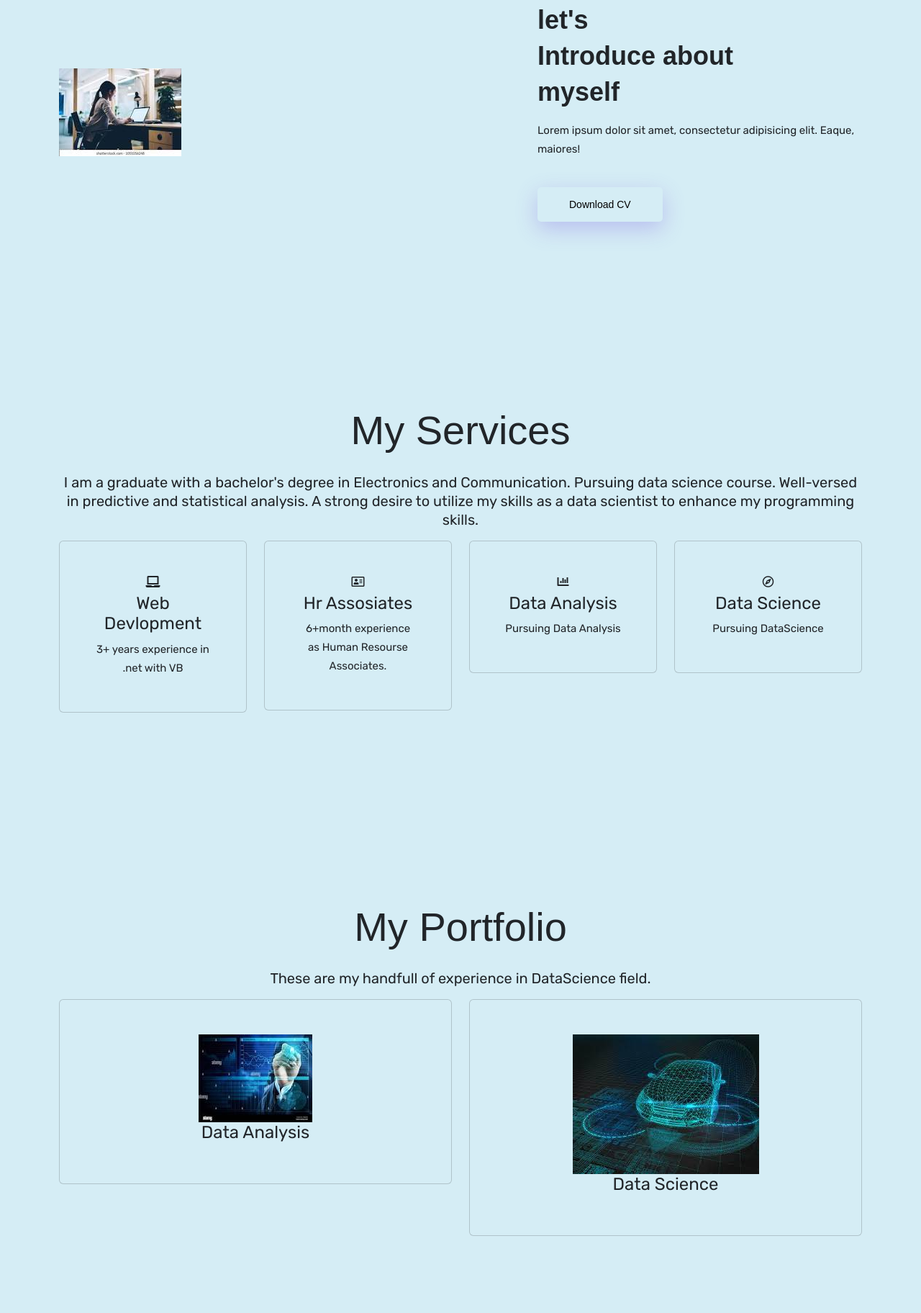
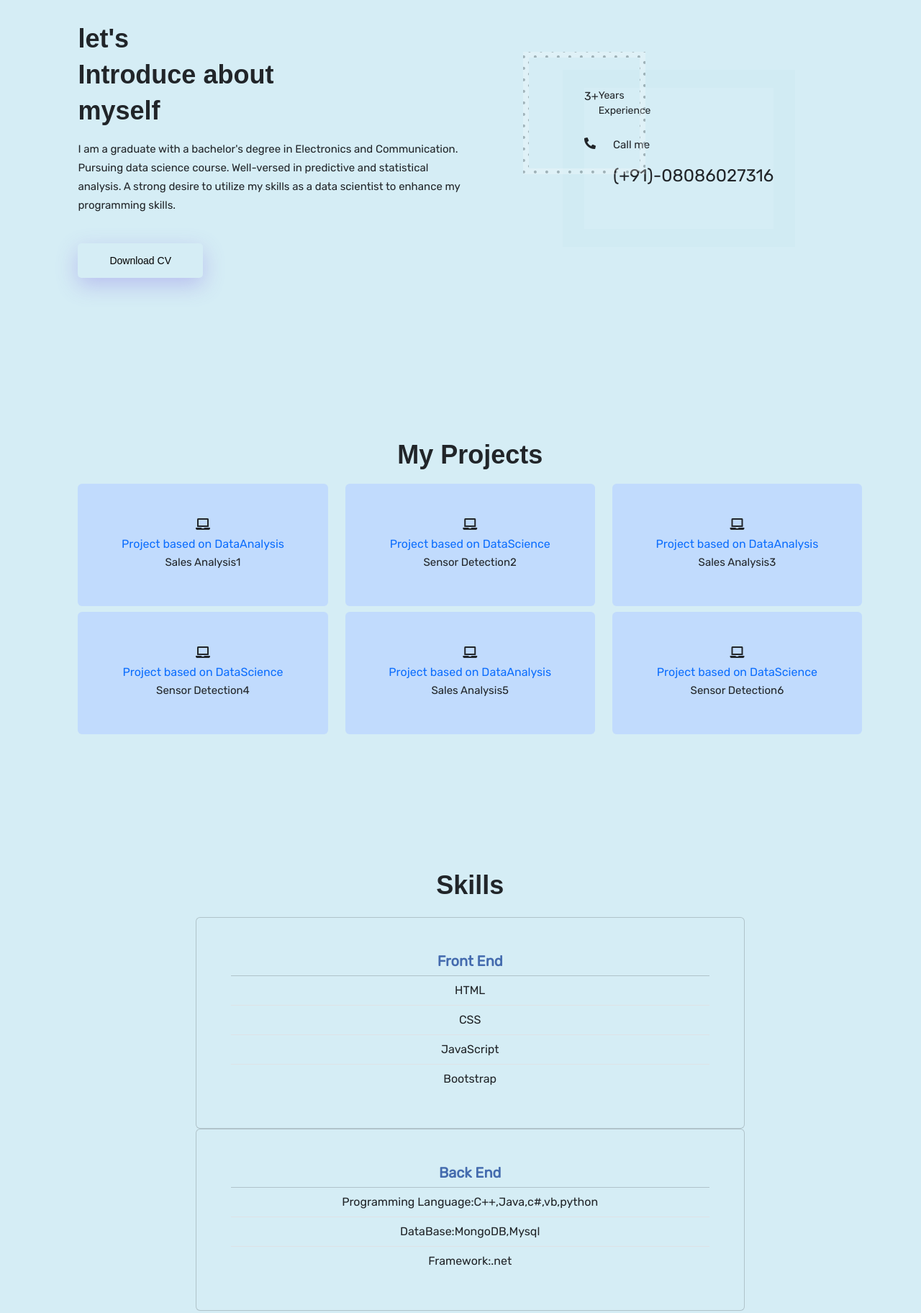
Before and after one commit to jiyamaryjoseph/WebDesigning, a plain HTML site: page Web_Design/personal/index.html in a window 1280 px wide. Shown: the part 682-2506 px from the top of the page at 72% size. Drawn offline with nearby package versions, Linux system fonts and the light colour scheme.

Commit message:
include skill par too

```diff
--- a/Web_Design/personal/index.html
+++ b/Web_Design/personal/index.html
@@ -18,7 +18,8 @@
     <nav class="navbar navbar-expand-lg bg-body-tertiary fixed-top">
       <div class="container">
               <a href="#home" class="navbar-brand"><div class="jiyaName">Jiya Mary Joseph</div></a>
-                                <button class="navbar-toggler" type="button" data-bs-toggle="collapse" data-bs-target="#navbarNav" aria-controls="navbarNav" aria-expanded="false" aria-label="Toggle navigation">
+              <button class="navbar-toggler" type="button" data-bs-toggle="collapse" data-bs-target="#navbarNav"
+                aria-controls="navbarNav" aria-expanded="false" aria-label="Toggle navigation">
                 <span class="navbar-toggler-icon"></span>
                 <!-- <i class="fas fa-stream navbar-toggler-icon"></i> -->
               </button>
@@ -34,6 +35,9 @@
               <a class="nav-link" href="#services">Services</a>
             </li>
             <li class="nav-item">
+              <a class="nav-link" href="#skills">Skills</a>
+            </li>
+            <li class="nav-item">
               <a class="nav-link" href="#portfolio">Portfolio</a>
             </li>
             <li class="nav-item">
@@ -46,7 +50,7 @@
   </header>
 
 
-  <!-- banner -->
+  <!-- home -->
 <section id="home" class="banner_wrapper">
   <div class="container">
 
@@ -75,7 +79,7 @@
             <p class="lead">Pursing DATA SCIENCE!</p>
             <div class="mt-5">
 
-                                <a href="#portfolio" class="main-btn primary-btn mt-4">Portfolio</a>
+            <a class="main-btn primary-btn mt-4">Portfolio</a>
             <a href="#portfolio" class="main-btn primary-btn mt-4"><i class="fas fa-caret-right"></i></a>
             </div>
 
@@ -90,133 +94,244 @@
   </div>
 
 </section>
+
 <!-- about -->
 <section id="about" class="about_wrapper">
 <div class="container">
   <div class="row align-items-center">
-    <div class="col-lg-7 mb-4 mb-lg-0">
+    <!-- <div class="col-lg-7 mb-4 mb-lg-0">
       <img src="images/back1.jpg" alt="about-us" class="img-fluid">
+    </div> -->
+    <div class="col-lg-6 mb-4 mb-lg-0">
+      <h3>let's<br>Introduce about<br>myself</h3>
+      <p>I am a graduate with a bachelor's degree in Electronics and Communication. Pursuing data science course. Well-versed in predictive and statistical analysis. A strong desire to utilize
+                my skills as a data scientist to enhance my programming skills.</p>
+      <!-- <a href="#"class="main-btn primary-btn mt-4">Download CV</a> -->
+      <a class="main-btn primary-btn mt-4 content-download button-main button-scheme"
+       href="/webdesign_withJSandBootStrap/personal/jiya_Resume.doc" download="proposed_file_name" >Download CV</a>
+
     </div>
-    <div class="col-lg-5 mb-4 mb-lg-0">
-      <h3>let's<br>Introduce about<br>myself</h3>
-      <p>Lorem ipsum dolor sit amet, consectetur adipisicing elit. Eaque, maiores!</p>
-      <a href="#"class="main-btn primary-btn mt-4">Download CV</a>
+    <div class="col-md-10 col-lg-5 mb-4 mb-lg-0 d-flex justify-content-end ">
+        <div class="Client-info">
+              <div class="d-flex">
+                <span class="large">3+</span>
+                <span class="small">Years<br>Experience<br></span>
+              </div>
+              <div class="call-now d-flex py-4">
+                <div>
+                  <span class="fa fa-phone-alt"></span>
+                </div>
+                <div class="ms-4">
+                  <p>Call me</p>
+                  <h5>(+91)-08086027316</h5>
+
+                </div>
+
+              </div>
+        </div>
+    </div>
+</div>
+</section>
+<!-- service -->
+
+<section id="services" class="services_wrapper">
+    <div class="container">
+
+        <div class="text-center pt-5">
+            <h3>
+                My Projects
+            </h3>
+
+                <div class="block"></div>
+        </div>
+
+
+
+       <div class="row">
+
+           <div class="col-lg-4 mb-2">
+              <div class="card text-center p-5">
+                  <i class="fas fa-laptop card-icon mb-2"></i>
+                  <a href="https://github.com/jiyamaryjoseph/PowerBI-Project2"> Project based on DataAnalysis</a>
+
+
+                  <p class="card-text">Sales Analysis1</p>
+
+              </div>
+
+            </div>
+
+
+          <div class="col-lg-4 mb-2">
+            <div class="card text-center p-5">
+                <i class="fas fa-laptop card-icon mb-2"></i>
+                <a href="https://github.com/jiyamaryjoseph/sensor-fault-detection">Project based on DataScience</a>
+
+                  <p class="card-text">Sensor Detection2</p>
 
             </div>
           </div>
 
 
-</div>
-</section>
-
-<!-- services -->
-<section id="services"class="services _wrapper">
-  <div class="container">
-
-         <div class="text-center pt-5">
-          <h2 class="display-4 pt-5">
-              My Services
-          </h2>
-              <p class="lead">
-                I am a graduate with a bachelor's degree in Electronics and Communication. Pursuing data science course. Well-versed in predictive and statistical analysis. A strong desire to utilize
-                my skills as a data scientist to enhance my programming skills.
-              </p>
-              <div class="block"></div>
-      </div>
-      <div class="row">
-          <div class="col-lg-3 mb-2">
+          <div class="col-lg-4 mb-2">
             <div class="card text-center p-5">
                 <i class="fas fa-laptop card-icon mb-2"></i>
-                  <h5 class="card-title">Web Devlopment</h5>
-                  <p class="card-text">3+ years experience in .net with VB</p>
-
-              </div>
-          </div>
-
-          <div class="col-lg-3 mb-2">
-              <div class="card text-center p-5">
-                  <i class='far fa-address-card card-icon mb-2'></i>
-                  <h5 class="card-title">Hr Assosiates</h5>
-                  <p class="card-text">6+month experience as Human Resourse Associates.</p>
-
-              </div>
-          </div>
-
-          <div class="col-lg-3 mb-2">
-              <div class="card text-center p-5">
-                <i class='fas fa-chart-bar mb-2'></i>
-                  <h5 class="card-title">Data Analysis</h5>
-                  <p class="card-text">Pursuing Data Analysis</p>
-
-              </div>
-          </div>
-
-          <div class="col-lg-3 mb-2">
-              <div class="card text-center p-5">
-                  <i class='far fa-compass card-icon mb-2'></i>
-                  <h5 class="card-title">Data Science</h5>
-                  <p class="card-text">Pursuing DataScience</p>
-
-              </div>
-          </div>
+                <a href="https://github.com/jiyamaryjoseph/PowerBI-Project2"> Project based on DataAnalysis</a>
 
 
-      </div>
-      </div>
-  </section>
-
-  <!-- portfolio -->
-
-  <section id="portfolio" class="portfolio_wrapper">
-    <div class="container">
-
-        <div class="text-center pt-5">
-            <h2 class="display-4 pt-5">
-                My Portfolio
-            </h2>
-                <p class="lead">
-                   These are my handfull of experience in DataScience field.
-                </p>
-                <div class="block"></div>
-        </div>
-        <div class="row">
-
-            <div class="col-lg-6 mb-2">
-                <div class="card text-center p-5">
-                  <a href="https://github.com/jiyamaryjoseph/PowerBI-Project2"><img src="images/dataanalysis.jpg"></a>
-
-
-                    <h5 class="card-title">Data Analysis</h5>
-
-
-                </div>
-            </div>
-            <div class="col-lg-6 mb-2">
-                <div class="card text-center p-5">
-                  <a href="https://github.com/jiyamaryjoseph/sensor-fault-detection"><img src="images/sensor.jpg"></a>
-
-
-                    <h5 class="card-title">Data Science</h5>
-
+                <p class="card-text">Sales Analysis3</p>
 
             </div>
           </div>
 
 
 
+        <div class="col-lg-4 mb-2">
+          <div class="card text-center p-5">
+              <i class="fas fa-laptop card-icon mb-2"></i>
+              <a href="https://github.com/jiyamaryjoseph/sensor-fault-detection">Project based on DataScience</a>
+
+                <p class="card-text">Sensor Detection4</p>
+
+          </div>
+      </div>
+
+
+
+
+       <div class="col-lg-4 mb-2">
+          <div class="card text-center p-5">
+              <i class="fas fa-laptop card-icon mb-2"></i>
+              <a href="https://github.com/jiyamaryjoseph/PowerBI-Project2"> Project based on DataAnalysis</a>
+
+
+              <p class="card-text">Sales Analysis5</p>
+
+          </div>
+      </div>
+
+
+
+        <div class="col-lg-4 mb-2">
+          <div class="card text-center p-5">
+              <i class="fas fa-laptop card-icon mb-2"></i>
+              <a href="https://github.com/jiyamaryjoseph/sensor-fault-detection">Project based on DataScience</a>
+
+                <p class="card-text">Sensor Detection6</p>
+
+          </div>
+        </div>
+      </div>
+    </div>
+  </div>
+</section>
+
+<!-- skills -->
+<section id="skills" class="skills_wrapper">
+
+     <div class="container container_skills  d-flex justify-content-center">
+
+        <div class="skillset">
+
+
+          <div class="card text-center p-1 border-0">
+            <h3>Skills</h3>
+
+
+          </div>
+          <div class="card text-center p-5">
+
+            <p class="card-title edu_txt h5">Front End </p>
+            <ul class="list-group list-group-flush">
+              <li class="list-group-item hover-zoom">HTML</li>
+              <li class="list-group-item">CSS</li>
+              <li class="list-group-item">JavaScript</li>
+              <li class="list-group-item">Bootstrap</li>
+
+            </ul>
+
+
+            </div>
+
+          <div class="card text-center p-5">
+
+            <p class="card-title edu_txt h5">Back End</p>
+            <ul class="list-group list-group-flush">
+              <li class="list-group-item">Programming Language:C++,Java,c#,vb,python</li>
+              <li class="list-group-item">DataBase:MongoDB,Mysql</li>
+              <li class="list-group-item">Framework:.net</li>
+
+            </ul>
+
+        </div>
       </div>
 
     </div>
+
+    </div>
+  </div>
+
+
 </section>
+
+
+<!-- portfolio -->
+
+<section id="portfolio" class="portfolio_wrapper">
+  <div class="container container_portfolio">
+
+    <div class="row">
+            <!-- section -->
+
+      <div class="col">
+                <header class="title">
+                    <h5 class="edu_txt">EDUCATION</h5>
+                </header>
+                <div class="contents">
+                    <div class="box">
+                        <h5 class="edu_yr">2004-2007</h5>
+                        <h6>Bachelor's Degree</h6>
+                        <p>Caarmel Engineering College , Perunadu, (M. G University)  </p> </div>
+                    <div class="box">
+                        <h5 class="edu_yr">2001-2003</h5>
+                        <h6>Higher Secondary</h6>
+                        <p>Balikamotom H.S.S Thiruvalla (Board of Higher Secondary Exam)</p> </div>
+                </div>
+              </div>
+
+                <div class="col-lg-6 ">
+                <header class="title">
+                    <h5 class="edu_txt">EXPERIENCE</h5>
+                </header>
+                <div class="contents">
+                    <div class="box">
+                        <h5 class="edu_yr">2008-2010</h5>
+                        <h6>Software Programmer </h6>
+                        <p> 	Having 3+ Year of experience as Software Programmer
+                          in Advait Trade & Consultancy (P) Ltd, Cochin </p> </div>
+                    <div class="box">
+                        <h5 class="edu_yr">2020</h5>
+                        <h6>HR Associates</h6>
+                        <p> 6+ Month  experience in Baby Memorial Hospital Calicut as HR Associates. </p>
+                        <p>  </div>
+                </div>
+            </div>
+      </div>
+    </div>
+  </div>
+
+</section>
+<!-- contact -->
+
 
 <section id="contact" class="contact_wrapper">
 
   <div class="container">
-    <h2 class="title display-4 pt-5">Get in Touch</h2>
+    <div class="title h3">Get In Touch</div>
 
-    <form>
+    <form class="p-5">
       <div class="mb-3">
-        <label for="name" class="form-label">name</label>
+        <label for="name" class="form-label">Name</label>
         <input type="text" class="form-control" id="name">
       </div>
 
@@ -226,8 +341,8 @@
         <div id="emailHelp" class="form-text">We'll never share your email with anyone else.</div>
       </div>
       <div class="mb-3">
-        <label for="message" class="form-label">message</label>
-        <input type="text" class="form-control" id="message">
+        <label for="message" class="form-label">Message</label>
+        <input type="text" class="form-control" id="essage">
       </div>
       <div class="mb-3">
         <button type="submit" class="main-btn primary-btn mt-4">Submit</button>
--- a/Web_Design/personal/scripts/main.js
+++ b/Web_Design/personal/scripts/main.js
@@ -2,11 +2,11 @@ let nav=document.querySelector(".navbar");
 window.onscroll=function(){
     if(document.documentElement.scrollTop>20){
         nav.classList.add("header-scrolled");
-        console.log("scrolled");
+
 
     }else{
         nav.classList.remove("header-scrolled");
-        console.log("removed");
+
     }
 }
 let navBar=document.querySelectorAll(".nav-link");
--- a/Web_Design/personal/style.css
+++ b/Web_Design/personal/style.css
@@ -9,22 +9,27 @@
 7.contact
 
 
+
 /*gerneral*/
 @import url("https://fonts.googleapis.com/css2?family=Rubik&display=swap");
 *{
     box-sizing:border-box;
     margin:0;
-    padding:0;
+
     background: url(images/bg2.png);
 
 
+}
+section .container{
+   padding-left:3%;
+   padding-top:1%;
 }
 :root{
     /* Text Color*/
     --primary-color:#4458dc;
     --secondary-color:#854fee;
     --bg--white:#d5edf5;
-    --bg-light:#faf8ff;
+    --bg-light:#d1ebf3;
     --bg-black:#000;
     --bg-grey:#eee;
     --gradiant:linear-gradiant(to right,#4458dc 0%,#854fee 100%),radial-gradiant(circle at top left,#4458dc,#854fee);
@@ -201,6 +206,16 @@ section{
 }
 
 
+.services_wrapper .card,.services_wrapper .card i,.services_wrapper .card a,.services_wrapper .card p{
+   background: #c1dbfd;
+   border: 0;
+}
+.services_wrapper .col-lg-4:hover{
+
+   box-shadow: 0px 2px 12px 0px #ccc;
+   border:.5px solid transparent;
+}
+
 /* contact */
 .contact_wrapper{
    max-width: 800px;
@@ -216,14 +231,10 @@ box-shadow:0 10px 30px  0px rgba(0,0,0,0.1);
    letter-spacing:3px;
    font-size:3em;
    line-height:48px;
-   padding-bottom:20px;
+   padding:10px;
    color:#120c3b;
    background:linear-gradient(to right,#d5edf5 0%,#9c8dfc 100%);
    -webkit-background-composite :text;
-
-
-
-
 }
 .contact-form .form-field{
    position:relative;
@@ -261,3 +272,73 @@ box-shadow:0 10px 30px  0px rgba(0,0,0,0.1);
    transition: transform 0.2.s ease-in-out;
 
 }
+.skillset{
+   height:100vh;
+}
+.container_portfolio .contents{
+   padding:0px 10%;
+   border-left:2px solid #dcdaf1
+   }
+   .container_portfolio header.title{
+   padding:0px 0px 20px 30px;
+   }
+   .container_portfolio .contents .box{
+       position:relative;
+       padding:20px;
+       border:1px solid #eaeaea;
+       background-color: #ffffff;
+       cursor:pointer;
+       transition:all .4s;
+       margin-bottom: 20px;
+   }
+   .container_portfolio .box:hover{
+       box-shadow: 0px 3px 12px 0px #ccc;
+       border:1px solid transparent;
+   }
+   .container_portfolio .contents .box::before{
+       content:'';
+       position:absolute;
+       width:16px;
+       height:16px;
+       border-radius:50%;
+       right:111%;
+       top:0;
+       background-color: #6a58da;
+       border:2px solid white;
+   }
+   .container_skills .skillset{
+      width:70%;
+
+   }
+   .edu_txt{
+      color:rgb(68, 107, 174);
+   }
+   .edu_yr{
+      color:rgb(181, 204, 245);
+   }
+   .card-title{
+      font-weight: 700;
+         }
+
+   .card li:hover{
+
+      border:3px solid transparent;
+      background:  #cdecf7;
+   }
+   .about_wrapper .Client-info{
+      padding:1.5625rem 1.875rem;
+      background: var(--bg-light);
+      position: relative;
+      margin-top: 1.5625rem;
+
+   }
+   .about_wrapper .Client-info::before{
+      content:'';
+      position:absolute;
+      top:-1.5625rem;
+      left:-3.4375rem;
+      background: url('images/client-info.webp');
+      background-repeat: no-repeat;
+      height:10.9375rem;
+      width:10.9375rem;
+   }
```
Also changed, not shown: Web_Design/personal/images/client-info.webp (added), 1 other file. Lines whose indentation alone changed are shown as unchanged.
